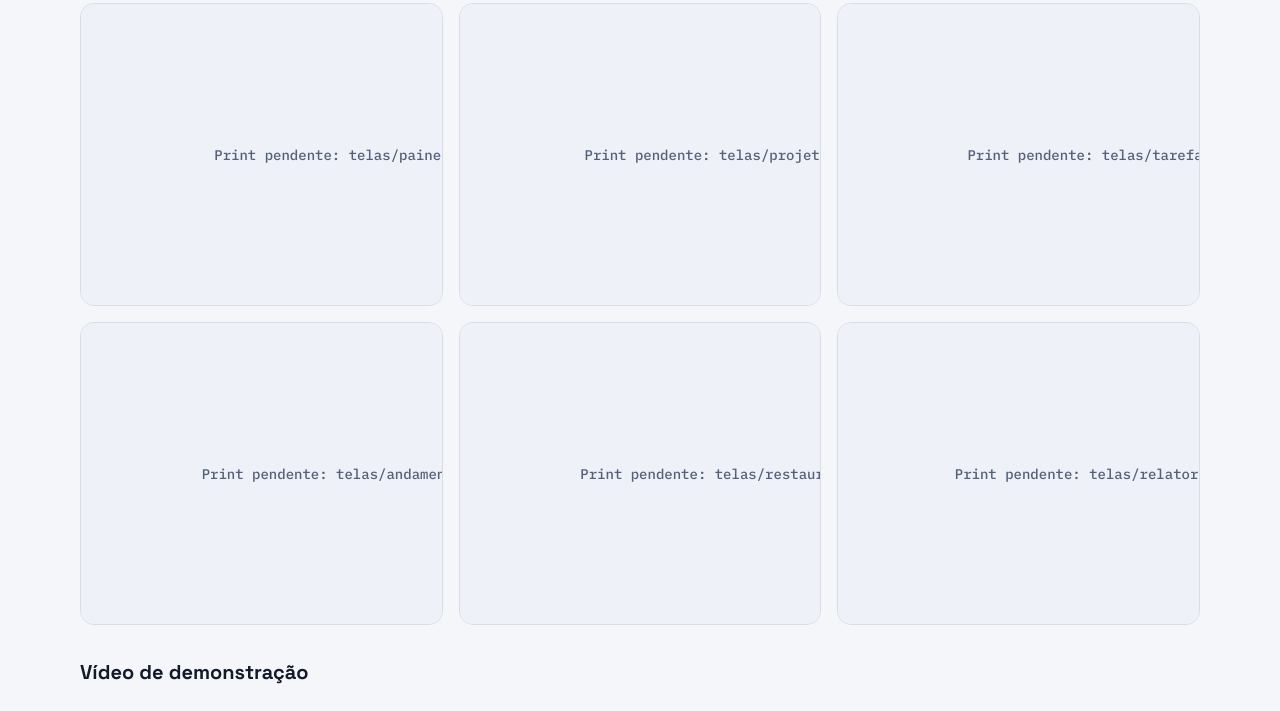
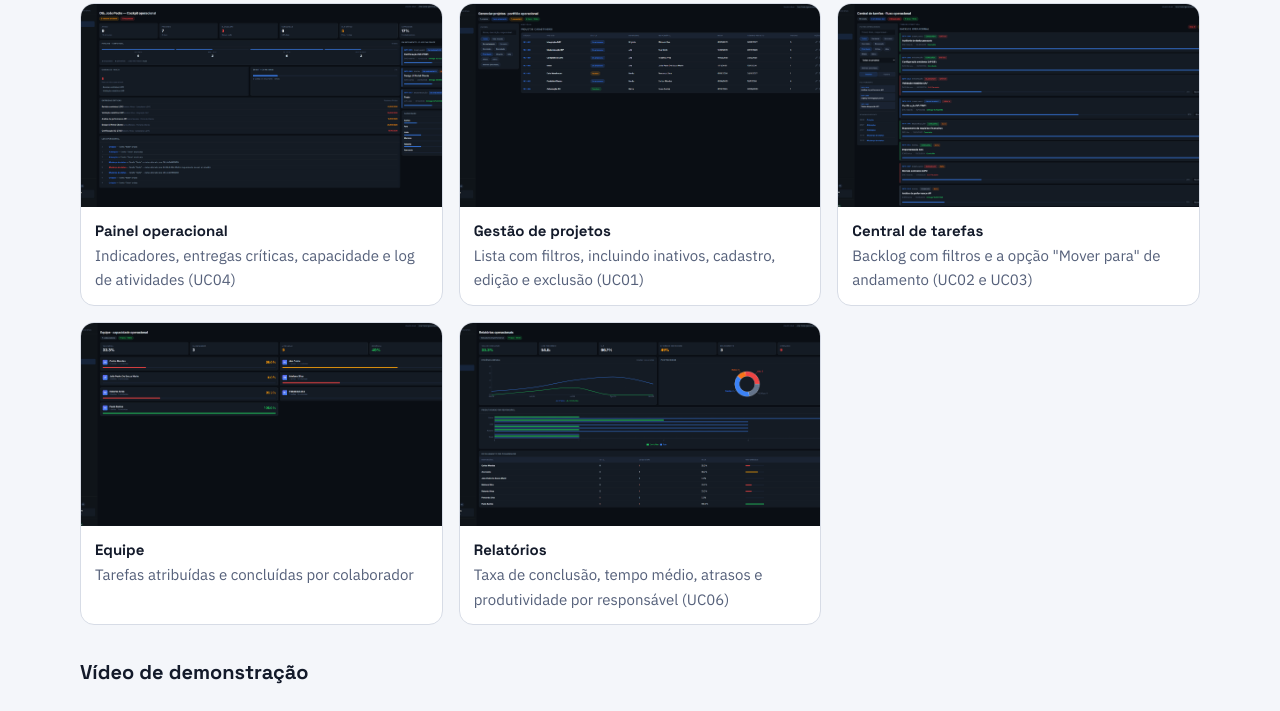
Before and after one commit to joaomarin789/portfolio-sgtp, a plain HTML site: page portfolio-sgtp/index.html in a window 1280 px wide. Shown: the part 5194-5905 px from the top of the page. Drawn offline with Linux system fonts and the light colour scheme.

Commit message:
Add files via upload

```diff
--- a/portfolio-sgtp/index.html
+++ b/portfolio-sgtp/index.html
@@ -363,19 +363,16 @@
 
     <!-- PRINTS: salve os arquivos na pasta "telas" com os nomes abaixo -->
     <div class="telas">
-      <figure class="tela"><a href="telas/painel.png" target="_blank" rel="noopener"><img src="telas/painel.png" alt="Tela do painel operacional"></a><figcaption><b>Painel operacional</b><span>Indicadores, entregas críticas e carga por responsável (UC04)</span></figcaption></figure>
-      <figure class="tela"><a href="telas/projetos.png" target="_blank" rel="noopener"><img src="telas/projetos.png" alt="Tela de gestão de projetos"></a><figcaption><b>Gestão de projetos</b><span>Lista com filtros, cadastro e edição (UC01)</span></figcaption></figure>
-      <figure class="tela"><a href="telas/tarefas.png" target="_blank" rel="noopener"><img src="telas/tarefas.png" alt="Tela da central de tarefas"></a><figcaption><b>Central de tarefas</b><span>Backlog com prioridade, prazo e responsável (UC02)</span></figcaption></figure>
-      <figure class="tela"><a href="telas/andamento.png" target="_blank" rel="noopener"><img src="telas/andamento.png" alt="Atualização do andamento de uma tarefa"></a><figcaption><b>Atualizar andamento</b><span>Opção "Mover para" e motivo do bloqueio (UC03)</span></figcaption></figure>
-      <figure class="tela"><a href="telas/restaurar.png" target="_blank" rel="noopener"><img src="telas/restaurar.png" alt="Restauração de um registro excluído"></a><figcaption><b>Exclusão lógica e restauração</b><span>Filtro de inativos e botão restaurar</span></figcaption></figure>
-      <figure class="tela"><a href="telas/relatorios.png" target="_blank" rel="noopener"><img src="telas/relatorios.png" alt="Tela de relatórios"></a><figcaption><b>Relatórios</b><span>Taxa de conclusão, atrasos e capacidade da equipe (UC06)</span></figcaption></figure>
+      <figure class="tela"><a href="telas/painel.png" target="_blank" rel="noopener"><img src="telas/painel.png" alt="Tela do painel operacional"></a><figcaption><b>Painel operacional</b><span>Indicadores, entregas críticas, capacidade e log de atividades (UC04)</span></figcaption></figure>
+      <figure class="tela"><a href="telas/projetos.png" target="_blank" rel="noopener"><img src="telas/projetos.png" alt="Tela de gestão de projetos"></a><figcaption><b>Gestão de projetos</b><span>Lista com filtros, incluindo inativos, cadastro, edição e exclusão (UC01)</span></figcaption></figure>
+      <figure class="tela"><a href="telas/tarefas.png" target="_blank" rel="noopener"><img src="telas/tarefas.png" alt="Tela da central de tarefas"></a><figcaption><b>Central de tarefas</b><span>Backlog com filtros e a opção "Mover para" de andamento (UC02 e UC03)</span></figcaption></figure>
+      <figure class="tela"><a href="telas/equipe.png" target="_blank" rel="noopener"><img src="telas/equipe.png" alt="Tela de capacidade da equipe"></a><figcaption><b>Equipe</b><span>Tarefas atribuídas e concluídas por colaborador</span></figcaption></figure>
+      <figure class="tela"><a href="telas/relatorios.png" target="_blank" rel="noopener"><img src="telas/relatorios.png" alt="Tela de relatórios operacionais"></a><figcaption><b>Relatórios</b><span>Taxa de conclusão, tempo médio, atrasos e produtividade por responsável (UC06)</span></figcaption></figure>
     </div>
 
     <h3 class="tit" style="margin-top:36px">Vídeo de demonstração</h3>
     <div class="video">
-      <!-- VÍDEO: troque COLE_O_ID_AQUI pelo código do vídeo no YouTube (o trecho depois de "v=") e apague a div "pendente" -->
-      <div class="pendente" id="video-pendente">Vídeo de demonstração (até 5 minutos) em gravação</div>
-      <!-- <iframe src="https://www.youtube.com/embed/COLE_O_ID_AQUI" title="Demonstração do SGTP" allow="fullscreen" allowfullscreen></iframe> -->
+      <iframe src="https://www.youtube.com/embed/zaNvFAlyhhg" title="Demonstração do SGTP" allow="fullscreen; picture-in-picture" allowfullscreen></iframe>
     </div>
   </div>
 </section>
```
Also changed, not shown: portfolio-sgtp/LEIA-ME.txt, portfolio-sgtp/telas/LEIA-ME.txt, portfolio-sgtp/telas/equipe.png (added), portfolio-sgtp/telas/painel.png (added), portfolio-sgtp/telas/projetos.png (added), portfolio-sgtp/telas/relatorios.png (added), portfolio-sgtp/telas/tarefas.png (added).
